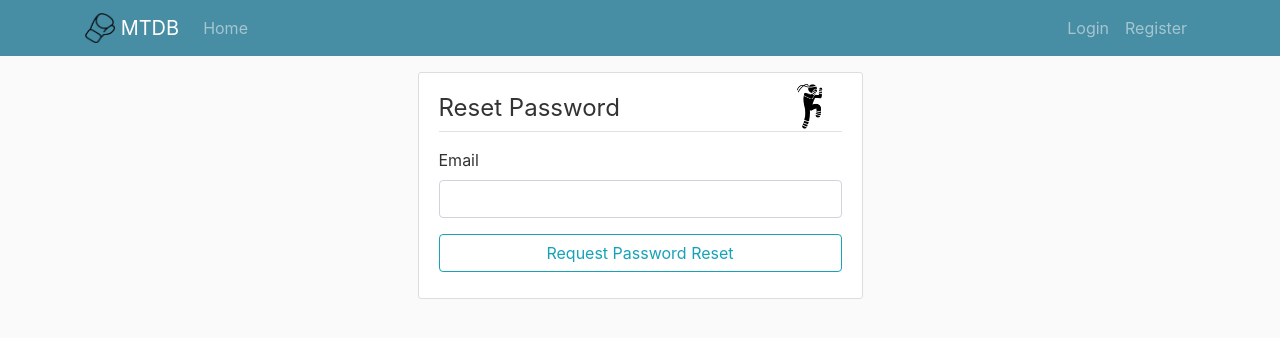
After one commit to ysmt1/muaythaidb-V2, a Django app: page /users/password-reset/ in a window 1280 px wide. The commit adds this page. Shown: the top 338 px of the page. Run offline with Django 3.2, Linux system fonts and the light colour scheme; some libraries are stand-ins or nearby versions.

Commit message:
Added forgot password

```diff
--- a/users/templates/users/login.html
+++ b/users/templates/users/login.html
@@ -18,7 +18,10 @@
                     {{ form.username|addclass:'form-control' }}
                 </div>
                 <div class="form-group">
-                    <label for="{{ form.password.id_for_label }}">Password* </label>
+                    <label for="{{ form.password.id_for_label }}">
+                        Password*
+                    </label>
+                    <a href="{% url 'users:password_reset' %}"><small class="float-right">Forgot Password?</small></a>
                     {{ form.password|addclass:'form-control' }}
                 </div>
                 <div class="form-group">
--- /dev/null
+++ b/users/templates/users/password_reset.html
@@ -0,0 +1,27 @@
+{% extends 'mtdb/base.html' %}
+{% load static %}
+{% load myfilters %}
+{% load crispy_forms_tags %}
+{% block content %}
+<div class="row justify-content-center">
+    <div class="col-md-8 col-lg-6 col-xl-5">
+        <div class="content-div">
+            <div class="form-header border-bottom mb-3">
+                <p class="form-header">Reset Password</p>
+                <img src="{% static 'mtdb/img/login.png' %}" class="img-fluid auth-img">
+                <div style="clear: left;"></div>
+            </div>
+            <form method="POST">
+                {% csrf_token %}
+                <div class="form-group">
+                    <label for="{{ form.email.id_for_label }}">Email</label>
+                    {{ form.email|addclass:'form-control' }}
+                </div>
+                <div class="form-group">
+                    <button class="btn btn-outline-info w-100" type="submit">Request Password Reset</button>
+                </div>
+            </form>
+        </div>
+    </div>
+</div>
+{% endblock %}
--- a/users/urls.py
+++ b/users/urls.py
@@ -7,5 +7,9 @@ urlpatterns = [
     path('register/', views.register_view, name='register'),
     path('login/', views.LoginUser.as_view(), name='login'),
     path('logout/', views.logout_view, name='logout'),
-    path('profile/', views.profile_view, name='profile')
+    path('profile/', views.profile_view, name='profile'),
+    path('password-reset/', views.PasswordReset.as_view(), name='password_reset'),
+    path('password-reset/done', views.PasswordResetDone.as_view(), name='password_reset_done'),
+    path('password-reset-confirm/<uidb64>/<token>/', views.PasswordResetConfirm.as_view(), name='password_reset_confirm'),
+    path('password-reset-complete/', views.PasswordResetComplete.as_view(), name='password_reset_complete'),
 ]
--- a/users/views.py
+++ b/users/views.py
@@ -1,19 +1,33 @@
-from django.urls import reverse
+from django.urls import reverse, reverse_lazy
 from django.http import HttpResponseRedirect
 from django.shortcuts import render, redirect
 from django.contrib import messages
-from django.contrib.auth import logout
+from django.contrib.auth import logout, views as auth_views
 from django.contrib.auth.decorators import login_required
 from django.contrib.auth.models import User
 from django.contrib.auth.forms import UserCreationForm
-from django.contrib.auth.views import LoginView
 from django.contrib.messages.views import SuccessMessageMixin
 from mtdb.models import Review
 from .forms import UserUpdateForm, ProfileUpdateForm
 
-class LoginUser(SuccessMessageMixin, LoginView):
+class LoginUser(SuccessMessageMixin, auth_views.LoginView):
     template_name = 'users/login.html'
     success_message = 'You are now logged in!'
+
+class PasswordReset(auth_views.PasswordResetView):
+    template_name = 'users/password_reset.html'
+    email_template_name = 'users/password_reset_email.html'
+    success_url = reverse_lazy('users:password_reset_done')
+
+class PasswordResetDone(auth_views.PasswordResetDoneView):
+    template_name = 'users/password_reset_done.html'
+
+class PasswordResetConfirm(auth_views.PasswordResetConfirmView):
+    template_name = 'users/password_reset_confirm.html'
+    success_url = reverse_lazy('users:password_reset_complete')
+
+class PasswordResetComplete(auth_views.PasswordResetCompleteView):
+    template_name = 'users/password_reset_complete.html'
 
 def register_view(request):
     if request.method == 'POST':
```
Also changed, not shown: muaythaidb/settings.py (+7 -0 lines), users/templates/users/password_reset_complete.html (added, +7 -0 lines), users/templates/users/password_reset_confirm.html (added, +23 -0 lines), users/templates/users/password_reset_done.html (added, +7 -0 lines), users/templates/users/password_reset_email.html (added, +15 -0 lines).
